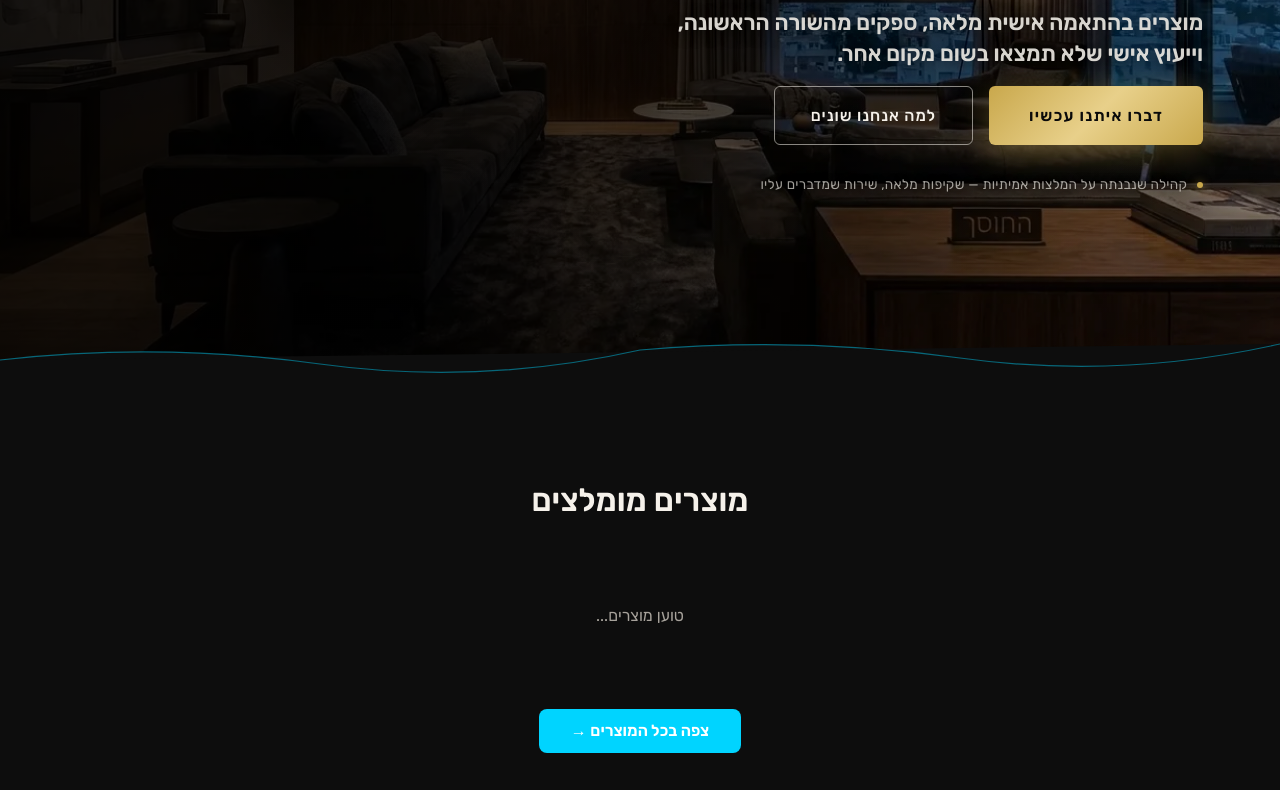
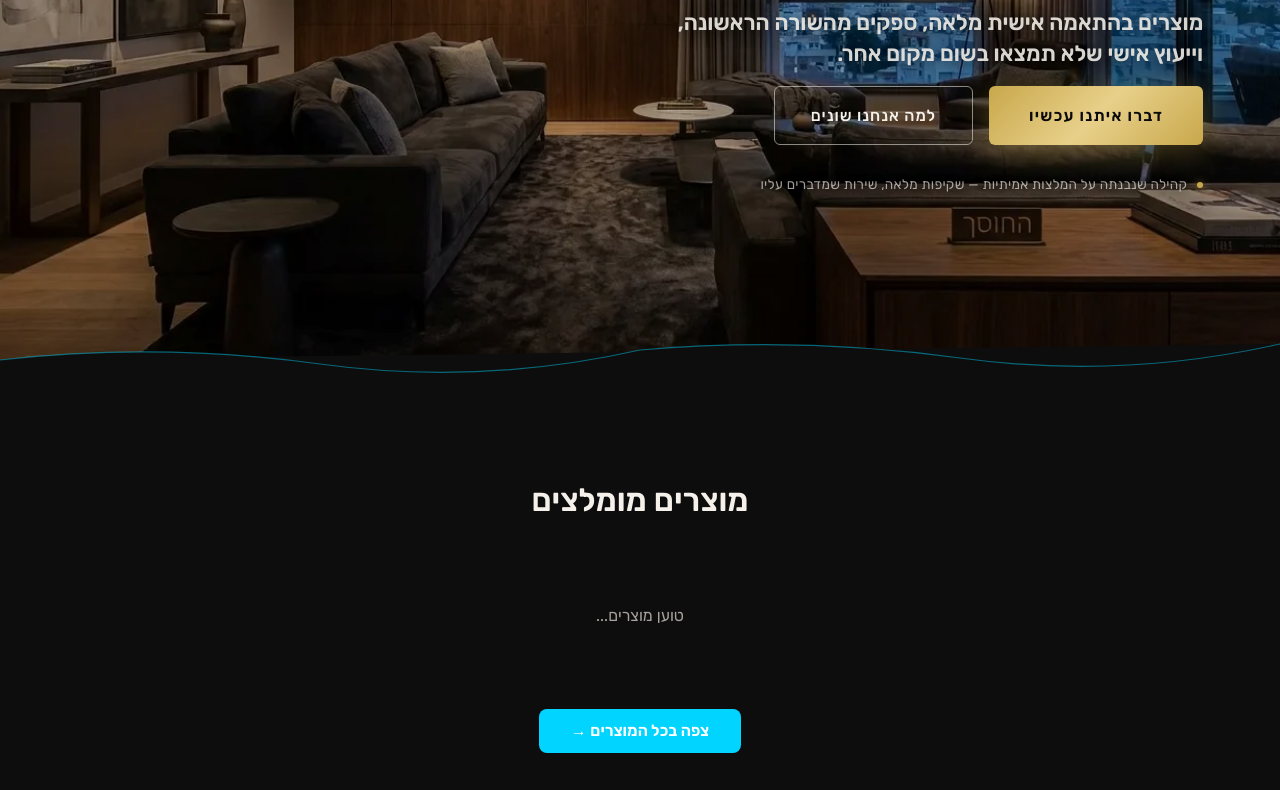
Before and after one commit to slipwoker/zappy-website-f01aa9d1-e16d-4aea-a5d8-49d67d0d4cd7, a plain HTML site: page index.html in a window 1280 px wide. Shown: the part 388-1178 px from the top of the page. Drawn offline with Linux system fonts and the light colour scheme; a script that the page names is missing.

Commit message:
Background sync: Progressive GitHub Sync

```diff
--- a/index.html
+++ b/index.html
@@ -811,14 +811,14 @@
 </script>
 
   <main>
-    <section class="index-hero-section" data-layout-spec="בית-hero" dir="rtl" data-hero-type="fullscreen-scrim">
+    <section class="index-hero-section" data-layout-spec="בית-hero" dir="rtl" data-hero-type="fullscreen-scrim" id="zappy-section-1777559367113-6979" data-zappy-bg-type="image" data-zappy-bg-color="" data-zappy-bg-image="assets/site-index-hero-image-1.webp" data-zappy-bg-overlay-color="#000000" data-zappy-bg-overlay-opacity="0" data-zappy-bg-video-type="" data-zappy-bg-video-url="">
   <!-- Background Image -->
   <div class="index-hero-bg">
     <img data-hero-bg="true" data-placeholder="index-hero-image-1" data-context="Dramatic premium Israeli living room at dusk — cinematic architectural interior with layered textures, custom upholstered sofa in deep charcoal, walnut wood paneling, warm ambient lighting from recessed ceiling fixtures and floor lamps, moody shadows, high-end custom furniture, plush area rug, large abstract art on wall, luxury home design gallery atmosphere, dark and sophisticated mood" width="1920" height="1080" src="/assets/site-index-hero-image-1.webp" alt="סלון יוקרתי מעוצב בשעת הדמדומים — ריהוט מותאם אישית, תאורה אדריכלית ומרקמים עשירים">
   </div>
 
   <!-- Scrim Overlay -->
-  <div class="index-hero-scrim" aria-hidden="true"></div>
+  <div class="index-hero-scrim" aria-hidden="true" style="opacity: 0"></div>
 
   <!-- Decorative gold horizontal rule with diamond -->
   <div class="index-hero-gold-rule" aria-hidden="true">
```
Also changed, not shown: public/index.html (+1 -1 lines), 3 other files.
